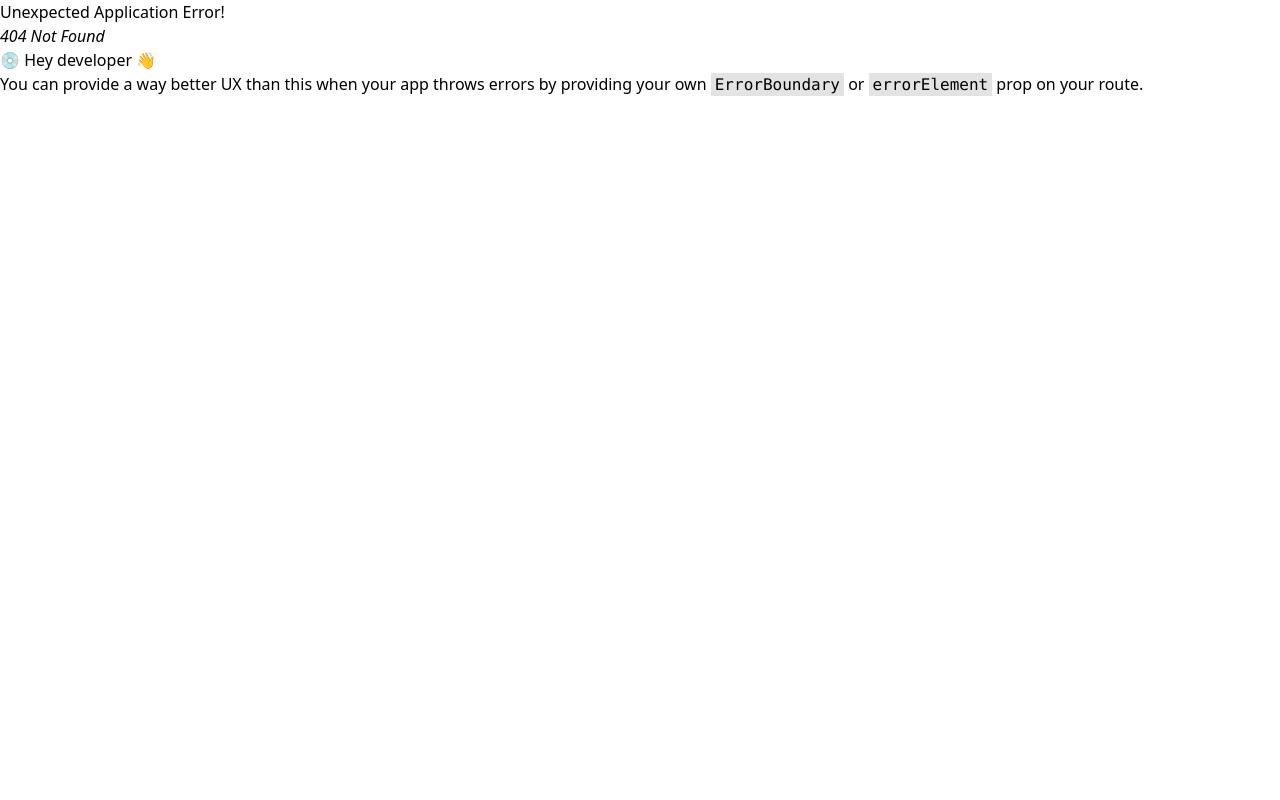
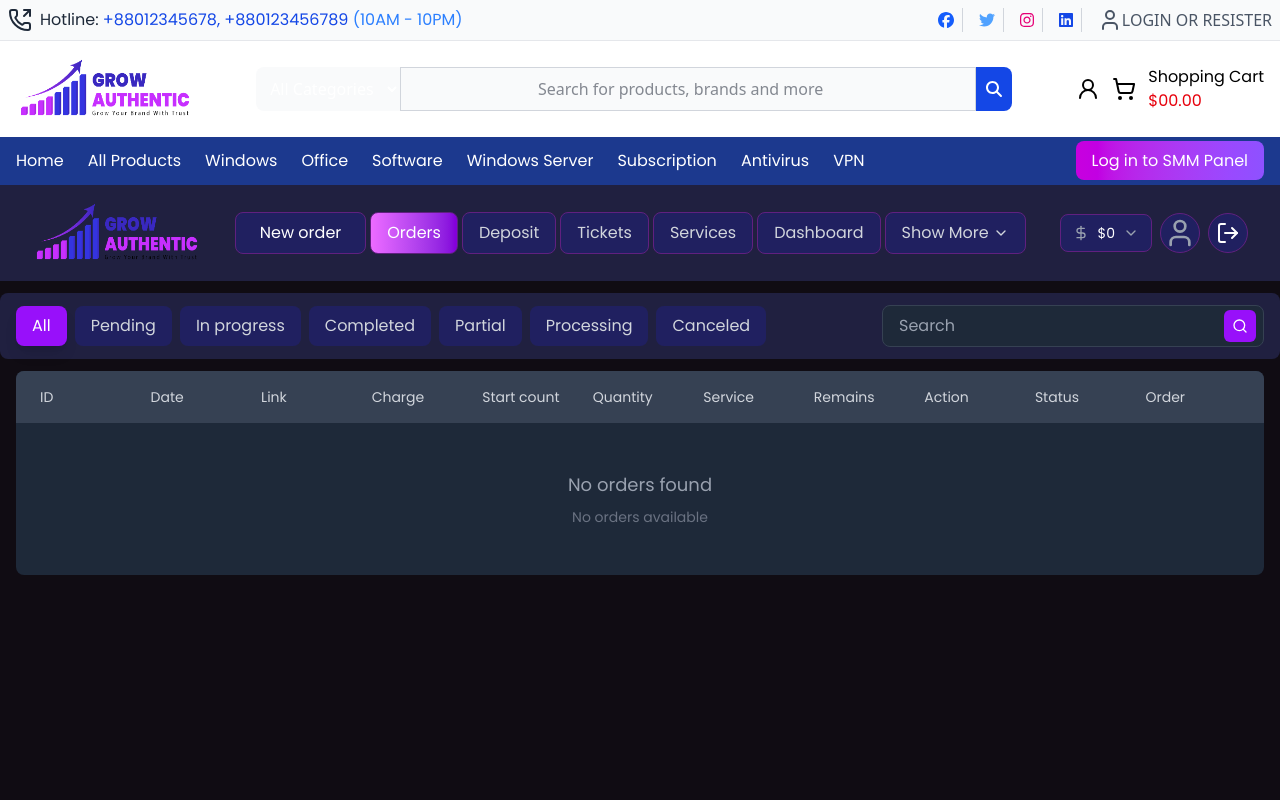
Before and after one commit to codebyaddro/smm-panel-frontend, a React (Vite) app: page /Orders in a window 1280 px wide. Before the commit this address had no page. Shown: the top 800 px of the page. Built offline with nearby package versions, Linux system fonts and the light colour scheme.

Commit message:
order panel

```diff
--- a/src/components/SmmHeader.jsx
+++ b/src/components/SmmHeader.jsx
@@ -1,5 +1,7 @@
 import React, { useState } from 'react';
 import { Menu, X, ChevronDown, User, DollarSign, Bell, Grid3X3, LogOut } from 'lucide-react';
+import { Link } from 'react-router';
+import { NavLink } from 'react-router';
 
 export default function SmmHeader() {
   const [isMobileMenuOpen, setIsMobileMenuOpen] = useState(false);
@@ -14,6 +16,7 @@
   };
 
   return (
+
     <header className= "sticky top-0 z-50 bg-dark-bg text-white font-poppins py-4">
       <div className="max-w-7xl mx-auto px-4 sm:px-6 lg:px-8">
         <div className="flex items-center justify-between h-16">
@@ -29,9 +32,18 @@
             <button className=" border border-card-border bg-dark-card hover:bg-gradient-to-r from-fuchsia-400 to-purple-700 px-6 py-2 rounded-lg font-medium ">
               New order
             </button>
-            <button className="border border-card-border bg-dark-card hover:bg-gradient-to-r from-fuchsia-400 to-purple-700 text-gray-300 hover:text-white px-4 py-2 rounded-lg transition-colors">
-              Orders
-            </button>
+            <NavLink
+  to="/Orders"
+  className={({ isActive }) =>
+    `border border-card-border px-4 py-2 rounded-lg transition-colors ${
+      isActive
+        ? 'bg-gradient-to-r from-fuchsia-400 to-purple-700 text-white'
+        : 'bg-dark-card hover:bg-gradient-to-r hover:from-fuchsia-400 hover:to-purple-700 text-gray-300 hover:text-white'
+    }`
+  }
+>
+  Orders
+</NavLink>
             <button className= "border border-card-border bg-dark-card hover:bg-gradient-to-r from-fuchsia-400 to-purple-700 text-gray-300 hover:text-white px-4 py-2 rounded-lg transition-colors">
               Deposit
             </button>
@@ -133,9 +145,9 @@
             <button className="border bg-dark-card border-card-border hover:bg-gradient-to-r from-fuchsia-400 to-purple-700 w-full text-left px-3 py-2 rounded-md text-base font-medium">
               New order
             </button>
-            <button className="border bg-dark-card border-card-border hover:bg-gradient-to-r from-fuchsia-400 to-purple-700 text-gray-300 hover:text-white w-full text-left px-3 py-2 rounded-md text-base font-medium">
+            <NavLink to='/Orders' className="border bg-dark-card border-card-border hover:bg-gradient-to-r from-fuchsia-400 to-purple-700 text-gray-300 hover:text-white w-full text-left px-3 py-2 rounded-md text-base font-medium">
               Orders
-            </button>
+            </NavLink>
             <button className="border bg-dark-card border-card-border hover:bg-gradient-to-r from-fuchsia-400 to-purple-700 text-gray-300 hover:text-white w-full text-left px-3 py-2 rounded-md text-base font-medium">
               Deposit
             </button>
--- /dev/null
+++ b/src/pages/Orders.jsx
@@ -0,0 +1,124 @@
+import React, { useState } from 'react';
+import { Search, ChevronDown, ChevronUp } from 'lucide-react';
+import SmmHeader from '../components/SmmHeader';
+
+const Orders = () => {
+  const [activeTab, setActiveTab] = useState('All');
+  const [isBarVisible, setIsBarVisible] = useState(true);
+  const [searchQuery, setSearchQuery] = useState('');
+
+  const tabs = [
+    'All',
+    'Pending',
+    'In progress',
+    'Completed',
+    'Partial',
+    'Processing',
+    'Canceled'
+  ];
+
+  const tableHeaders = [
+    'ID',
+    'Date',
+    'Link',
+    'Charge',
+    'Start count',
+    'Quantity',
+    'Service',
+    'Remains',
+    'Action',
+    'Status',
+    'Order'
+  ];
+
+
+  return (
+    <div className='bg-main-bg'>
+        <SmmHeader/>
+
+    <div className="min-h-screen bg-main-bg text-white max-w-7xl mx-auto mt-3 font-poppins">
+
+
+
+      {/* Navigation Bar */}
+      {isBarVisible && (
+        <div className="px-4 py-3 rounded-lg mb-3 animate-in slide-in-from-top duration-300 bg-dark-bg">
+          <div className="flex flex-wrap items-center gap-4">
+            {/* Tab Navigation */}
+            <div className="flex flex-wrap gap-2">
+              {tabs.map((tab) => (
+                <button
+                  key={tab}
+                  onClick={() => setActiveTab(tab)}
+                  className={`px-4 py-2 rounded-lg text-md  font-medium transition-all duration-200 ${
+                    activeTab === tab
+                      ? 'bg-purple-600 text-white shadow-lg'
+                      : 'bg-dark-card text-gray-300 hover:bg-gray-700 hover:text-white'
+                  }`}
+                >
+                  {tab}
+                </button>
+              ))}
+            </div>
+
+            {/* Search Bar */}
+            <div className="flex items-center ml-auto">
+              <div className="relative">
+                <input
+                  type="text"
+                  placeholder="Search"
+                  value={searchQuery}
+                  onChange={(e) => setSearchQuery(e.target.value)}
+                  className="bg-gray-800 border border-gray-700 rounded-lg pl-4 pr-12 py-2 text-white placeholder-gray-400 focus:outline-none focus:ring-2 focus:ring-purple-500 focus:border-transparent min-w-[200px]"
+                />
+                <button className="absolute right-2 top-1/2 transform -translate-y-1/2 bg-purple-600 hover:bg-purple-700 rounded-md p-2 transition-colors">
+                  <Search size={16} />
+                </button>
+              </div>
+            </div>
+          </div>
+        </div>
+      )}
+
+      {/* Table Container */}
+      <div className="px-4">
+        <div className="bg-gray-800 rounded-lg overflow-hidden">
+          {/* Table Header */}
+          <div className="bg-gray-700 px-6 py-4">
+            <div className="grid grid-cols-11 gap-4 text-sm font-medium text-gray-300">
+              {tableHeaders.map((header) => (
+                <div key={header} className="text-left">
+                  {header}
+                </div>
+              ))}
+            </div>
+          </div>
+
+          {/* Table Body - Empty State */}
+          <div className="px-6 py-12 text-center">
+            <div className="text-gray-400 text-lg">
+              No orders found
+            </div>
+            <div className="text-gray-500 text-sm mt-2">
+              {activeTab === 'All' ? 'No orders available' : `No ${activeTab.toLowerCase()} orders found`}
+            </div>
+          </div>
+        </div>
+      </div>
+
+      {/* Sample Data Rows (Hidden by default, can be toggled) */}
+      {searchQuery && (
+        <div className="px-4 mt-4">
+          <div className="bg-gray-800 rounded-lg p-4">
+            <div className="text-sm text-gray-400">
+              Searching for: "{searchQuery}"
+            </div>
+          </div>
+        </div>
+      )}
+    </div>
+    </div>
+  );
+};
+
+export default Orders;
--- a/src/routes/MainRoutes.jsx
+++ b/src/routes/MainRoutes.jsx
@@ -7,6 +7,7 @@
 import LogIn from "../auth/LogIn";
 import SignUp from "../auth/SignUp";
 import SingleProduct from "../pages/SingleProduct";
+import Orders from "../pages/Orders";
 
 
 
@@ -42,6 +43,10 @@
          {
             path: "/SingleProduct",
             element: <SingleProduct />
+         },
+         {
+            path: "/Orders",
+            element: <Orders/>
          }
     ]
 
```
